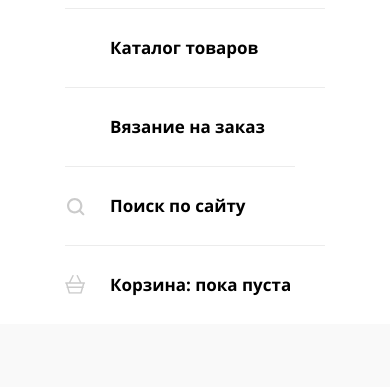
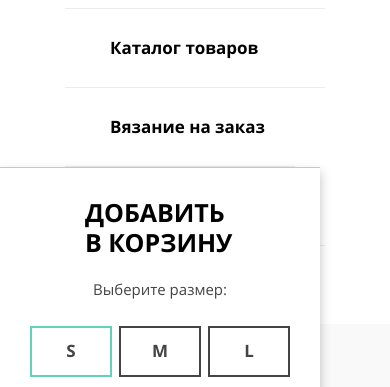
Before and after one commit to vinoven/1391715-mishka-20, a website: page source/catalog.html in a window 390 px wide. Shown: the part 72-459 px from the top of the page. Drawn offline with nearby package versions, Linux system fonts and the light colour scheme; files that its build step writes are made by us from their sources.

Commit message:
Добавляет адаптив модального окна add-to-cart

```diff
--- a/source/catalog.html
+++ b/source/catalog.html
@@ -391,16 +391,30 @@
 
 
   <div class="add-to-cart modal">
+    <div class="add-to-cart__wrapper">
       <h2 class="add-to-cart__title">Добавить в корзину</h2>
       <form class="add-to-cart__form" action="https://echo.htmlacademy.ru" method="POST">
         <fieldset class="add-to-cart__options form-fieldset">
           <legend class="add-to-cart__options-header plain-text">Выберите размер:</legend>
-        <label class="add-to-cart__option-name" for="size-s">S<input type="radio" name="size" id="size-s" value="s" checked></label>
-        <label class="add-to-cart__option-name" for="size-m">M<input type="radio" name="size" id="size-m" value="m"></label>
-        <label class="add-to-cart__option-name" for="size-l">L<input type="radio" name="size" id="size-l" value="l"></label>
+          <ul class="add-to-cart__options-list list">
+            <li class="add-to-cart__options-item">
+              <input type="radio" name="size" id="size-s" value="s" checked   required>
+              <label class="add-to-cart__option-name" for="size-s">S</label>
+            </li>
+            <li class="add-to-cart__options-item">
+              <input type="radio" name="size" id="size-m" value="m">
+              <label class="add-to-cart__option-name" for="size-m">M</label>
+            </li>
+            <li class="add-to-cart__options-item">
+              <input type="radio" name="size" id="size-l" value="l">
+              <label class="add-to-cart__option-name" for="size-l">L</label>
+            </li>
+          </ul>
+
         </fieldset>
         <button class="add-to-cart__option-submit button" type="submit"><span>Добавить</span></button>
       </form>
+    </div>
   </div>
 
 </body>
--- a/source/sass/blocks/add-to-cart.scss
+++ b/source/sass/blocks/add-to-cart.scss
@@ -1,20 +1,111 @@
+.add-to-cart {
+  top: calc(50% - 183px);
+
+  min-height: 336px;
+  padding-top: 29px;
+  padding-bottom: 46px;
+
+  background-color: $basic-white;
+  border-top: 1px solid $decor-semi-light-gray;
+  border-bottom: 1px solid $decor-semi-light-gray;
+  box-shadow: 0 5px 10px rgba(0, 1, 1, 0.25);
+
+  @media (min-width: $tablet-width) {
+    left: calc(50% - 285px);
+
+    border: 1px solid $decor-semi-light-gray;
+  }
+}
+
+.add-to-cart__wrapper {
+  display: flex;
+  flex-direction: column;
+  margin: 0 auto;
+  padding: 0 30px;
+  @media (min-width: $tablet-width) {
+    padding: 0 108px;
+  }
+}
+
 .add-to-cart__title {
+  width: 160px;
+  margin-top: 0;
+  margin-bottom: 17px;
+  margin-left: 55px;
+
   font-weight: bold;
   font-size: 25px;
   line-height: 30px;
   text-transform: uppercase;
 
   @media (min-width: $tablet-width) {
+    width: 100%;
+    margin-left: 0;
+
     font-size: 30px;
     line-height: 57px;
   }
 }
 
+.add-to-cart__form {
+  display: flex;
+  flex-direction: column;
+  flex-wrap: wrap;
+  align-items: center;
+}
+
+.add-to-cart__options {
+  display: flex;
+  margin-bottom: 31px;
+}
+
+.add-to-cart__options-header {
+  width: 100%;
+  margin-bottom: 22px;
+
+  text-align: center;
+}
+
+.add-to-cart__options-list {
+  display: flex;
+  flex-wrap: wrap;
+}
+
+.add-to-cart__options-item {
+  display: flex;
+  justify-content: center;
+  align-items: center;
+  margin-bottom: 7px;
+}
+
+.add-to-cart__options-item:not(:nth-child(3n)) {
+  margin-right: 7px;
+}
+
+.add-to-cart__options-item input {
+  display: none;
+}
+
 .add-to-cart__option-name {
+  width: 82px;
+  padding-top: 15px;
+  padding-bottom: 16px;
+
   font-weight: bold;
   line-height: 16px;
+  text-align: center;
   color: $basic-dark-gray;
   text-transform: uppercase;
+
+  border: 2px solid $basic-dark-gray;
+
+  @media (min-width: $tablet-width) {
+    width: 112px;
+  }
+}
+
+input:checked + .add-to-cart__option-name {
+  border-color: $accent-light-mint;
 }
 
 .add-to-cart__option-submit {
--- a/source/sass/common.scss
+++ b/source/sass/common.scss
@@ -125,3 +125,12 @@
     line-height: 30px;
   }
 }
+
+
+.modal {
+  position: fixed;
+
+  &--hidden {
+    display: none;
+  }
+}
--- a/source/sass/variables.scss
+++ b/source/sass/variables.scss
@@ -3,6 +3,7 @@ $basic-white: #ffffff;
 $basic-dark-gray: #444444;
 $bg-light-gray: #f9f9f9;
 $decor-light-gray: #ececec;
+$decor-semi-light-gray: #c6c6c6;
 $accent-light-mint: #63d1bb;
 $accent-dark-mint: #56c3b2;
 $accent-dark-mint-opacity: #56c3b21a;
```
Lines whose indentation alone changed are shown as unchanged.
